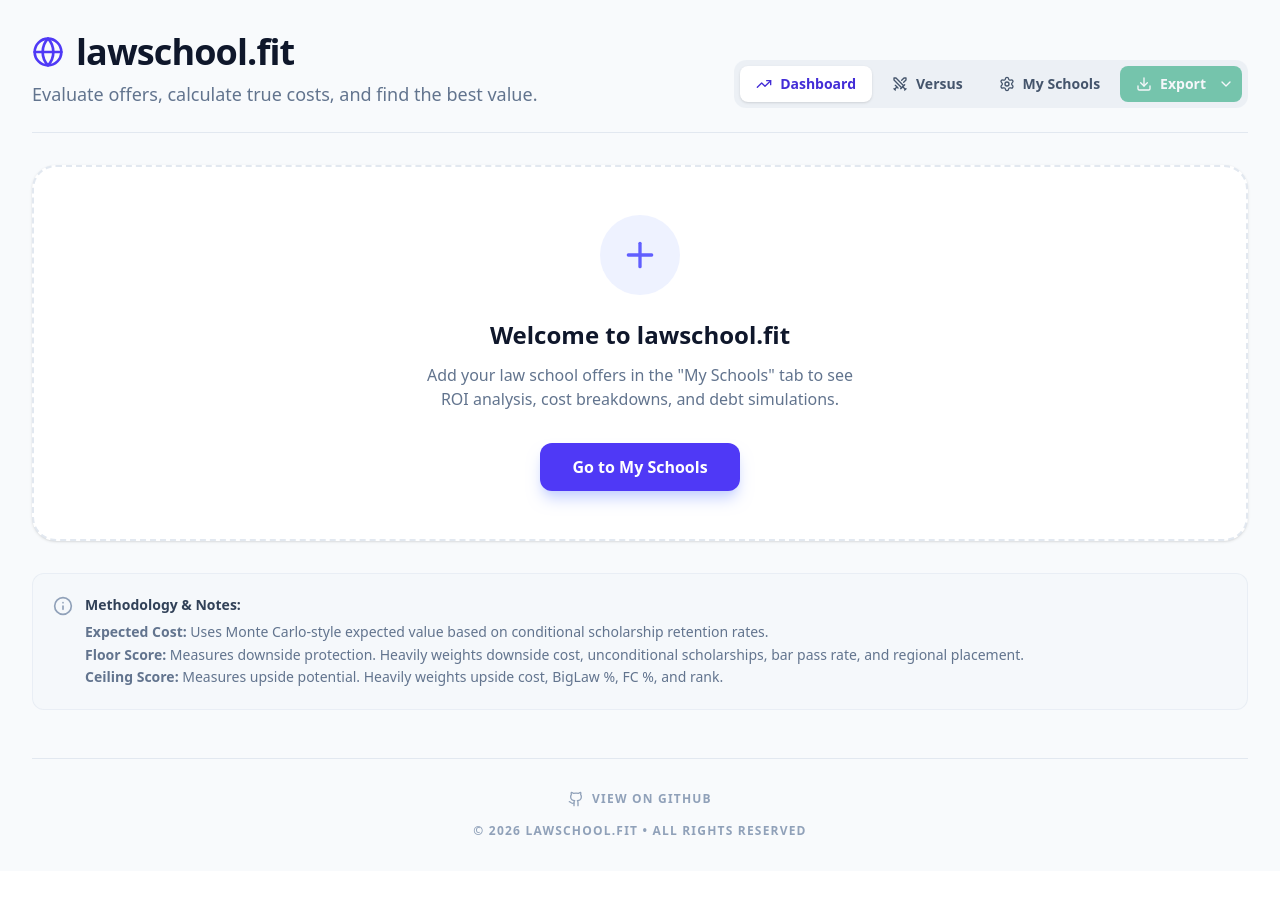
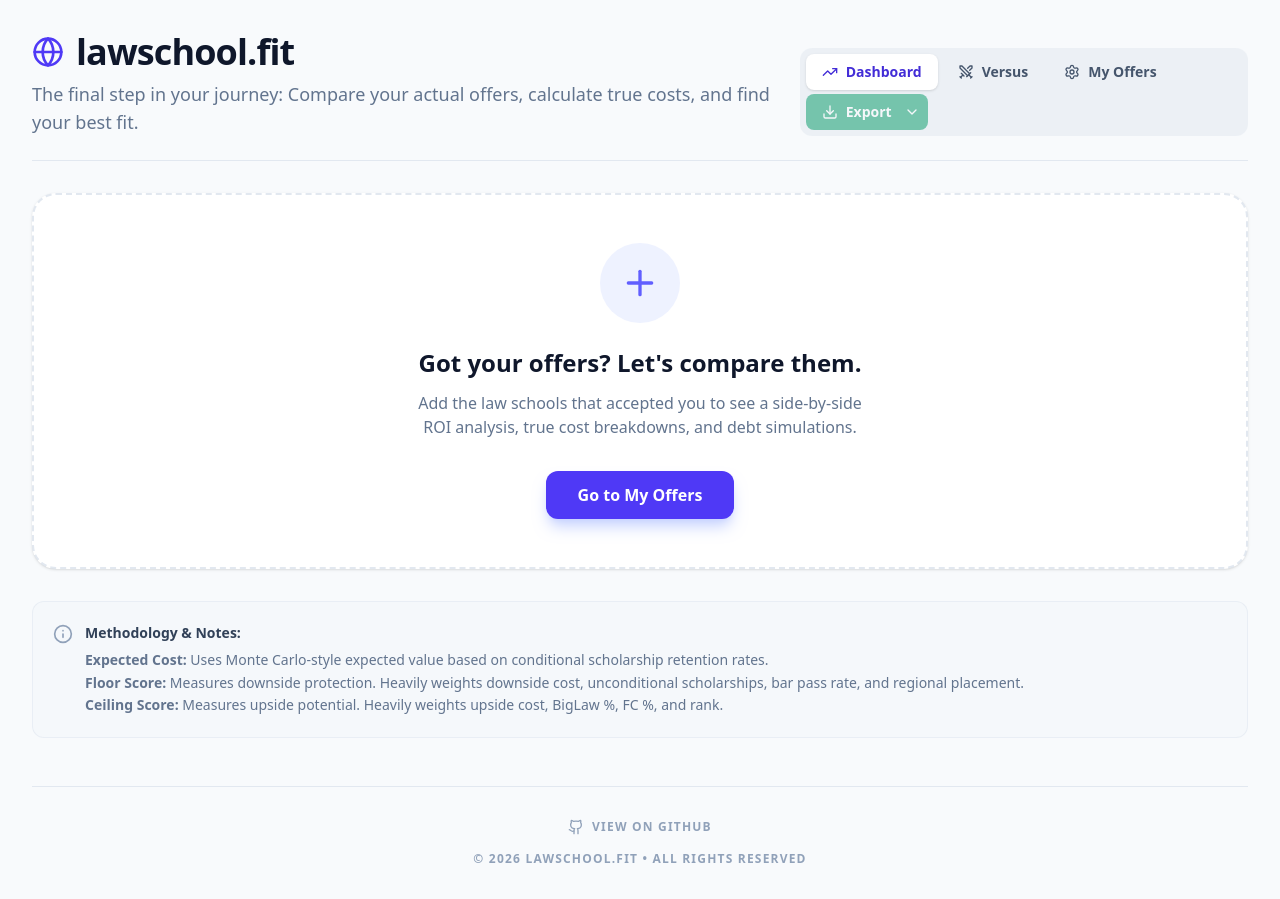
Before and after one commit to randomsoftwareguy1/Lawschool.fit, a React (Vite) app: page / in a window 1280 px wide. Before the commit the page ends 871 px from the top, so only its background shows below. Built offline with nearby package versions, Linux system fonts and the light colour scheme.

Commit message:
Add files via upload

```diff
--- a/src/App.tsx
+++ b/src/App.tsx
@@ -487,12 +487,12 @@ function VersusMode({ data, setMainTab }: { data: CalculatedSchool[], setMainTab
             <Swords className="w-10 h-10 text-amber-500" />
           </div>
           <h2 className="text-2xl font-bold text-white mb-3 uppercase tracking-widest">lawschool.fit Arena</h2>
-          <p className="text-slate-400 mb-8">You need at least two schools in your list to enter the arena. Add more offers in the "My Schools" tab.</p>
+          <p className="text-slate-400 mb-8">You need at least two offers in your list to enter the arena. Add more in the "My Offers" tab.</p>
           <button
             onClick={() => { sounds.playClick(); setMainTab('editor'); }}
             className="bg-amber-600 text-white px-8 py-3 rounded-none font-black hover:bg-amber-700 transition-all shadow-lg shadow-amber-900/50 uppercase tracking-widest"
           >
-            Recruit Schools
+            Recruit Offers
           </button>
         </div>
       </div>
@@ -737,8 +737,8 @@ function DataEditor({ schools, setSchools }: { schools: SchoolData[], setSchools
     <div className="space-y-6">
       <div className="flex flex-col md:flex-row justify-between items-start md:items-center gap-4 bg-white p-6 rounded-2xl shadow-sm border border-slate-200/60">
         <div>
-          <h2 className="text-2xl font-bold text-slate-900">Manage Schools</h2>
-          <p className="text-slate-500 text-sm mt-1">Add new offers or adjust existing data to see real-time ROI updates.</p>
+          <h2 className="text-2xl font-bold text-slate-900">Manage Your Offers</h2>
+          <p className="text-slate-500 text-sm mt-1">Enter your scholarship and cost details to see which offer provides the best long-term value.</p>
         </div>
         <div className="flex items-center gap-3 w-full md:w-auto">
           <select
@@ -746,7 +746,7 @@ function DataEditor({ schools, setSchools }: { schools: SchoolData[], setSchools
             onChange={handleAddFromDropdown}
             defaultValue=""
           >
-            <option value="" disabled>-- Auto-fill a School --</option>
+            <option value="" disabled>-- Select an Accepted School --</option>
             {initialSchools.map(s => (
               <option key={s.name} value={s.name}>{s.name}</option>
             ))}
@@ -756,7 +756,7 @@ function DataEditor({ schools, setSchools }: { schools: SchoolData[], setSchools
             onMouseEnter={() => sounds.playHover()}
             className="flex items-center gap-2 bg-indigo-600 text-white px-4 py-2 rounded-lg font-semibold hover:bg-indigo-700 transition-colors shadow-sm whitespace-nowrap"
           >
-            <Plus className="w-4 h-4" /> Add Custom
+            <Plus className="w-4 h-4" /> Add Custom Offer
           </button>
         </div>
       </div>
@@ -1147,7 +1147,7 @@ export default function App() {
               <Globe className="w-8 h-8 text-indigo-600" />
               lawschool.fit
             </h1>
-            <p className="text-slate-500 mt-2 text-lg">Evaluate offers, calculate true costs, and find the best value.</p>
+            <p className="text-slate-500 mt-2 text-lg">The final step in your journey: Compare your actual offers, calculate true costs, and find your best fit.</p>
           </div>
 
           <div className="flex flex-wrap bg-slate-200/50 p-1.5 rounded-xl self-start md:self-auto gap-1 w-full md:w-auto">
@@ -1170,7 +1170,7 @@ export default function App() {
               onMouseEnter={() => sounds.playHover()}
               className={cn("flex-1 md:flex-none justify-center px-3 sm:px-4 py-2 rounded-lg text-xs sm:text-sm font-bold transition-all flex items-center gap-1 sm:gap-2", mainTab === 'editor' ? "bg-white text-slate-900 shadow-sm" : "text-slate-600 hover:text-slate-900 hover:bg-slate-200/50")}
             >
-              <Settings className="w-4 h-4" /> <span className="hidden sm:inline">My Schools</span><span className="sm:hidden">Schools</span>
+              <Settings className="w-4 h-4" /> <span className="hidden sm:inline">My Offers</span><span className="sm:hidden">Offers</span>
             </button>
             <div className="w-full md:w-auto mt-1 md:mt-0">
               <ExportButton data={data} />
@@ -1189,13 +1189,13 @@ export default function App() {
                   <div className="w-20 h-20 bg-indigo-50 rounded-full flex items-center justify-center mx-auto mb-6">
                     <Plus className="w-10 h-10 text-indigo-500" />
                   </div>
-                  <h2 className="text-2xl font-bold text-slate-900 mb-3">Welcome to lawschool.fit</h2>
-                  <p className="text-slate-500 mb-8">Add your law school offers in the "My Schools" tab to see ROI analysis, cost breakdowns, and debt simulations.</p>
+                  <h2 className="text-2xl font-bold text-slate-900 mb-3">Got your offers? Let's compare them.</h2>
+                  <p className="text-slate-500 mb-8">Add the law schools that accepted you to see a side-by-side ROI analysis, true cost breakdowns, and debt simulations.</p>
                   <button
                     onClick={() => { sounds.playClick(); setMainTab('editor'); }}
                     className="bg-indigo-600 text-white px-8 py-3 rounded-xl font-bold hover:bg-indigo-700 transition-all shadow-lg shadow-indigo-200"
                   >
-                    Go to My Schools
+                    Go to My Offers
                   </button>
                 </div>
               </div>
```
